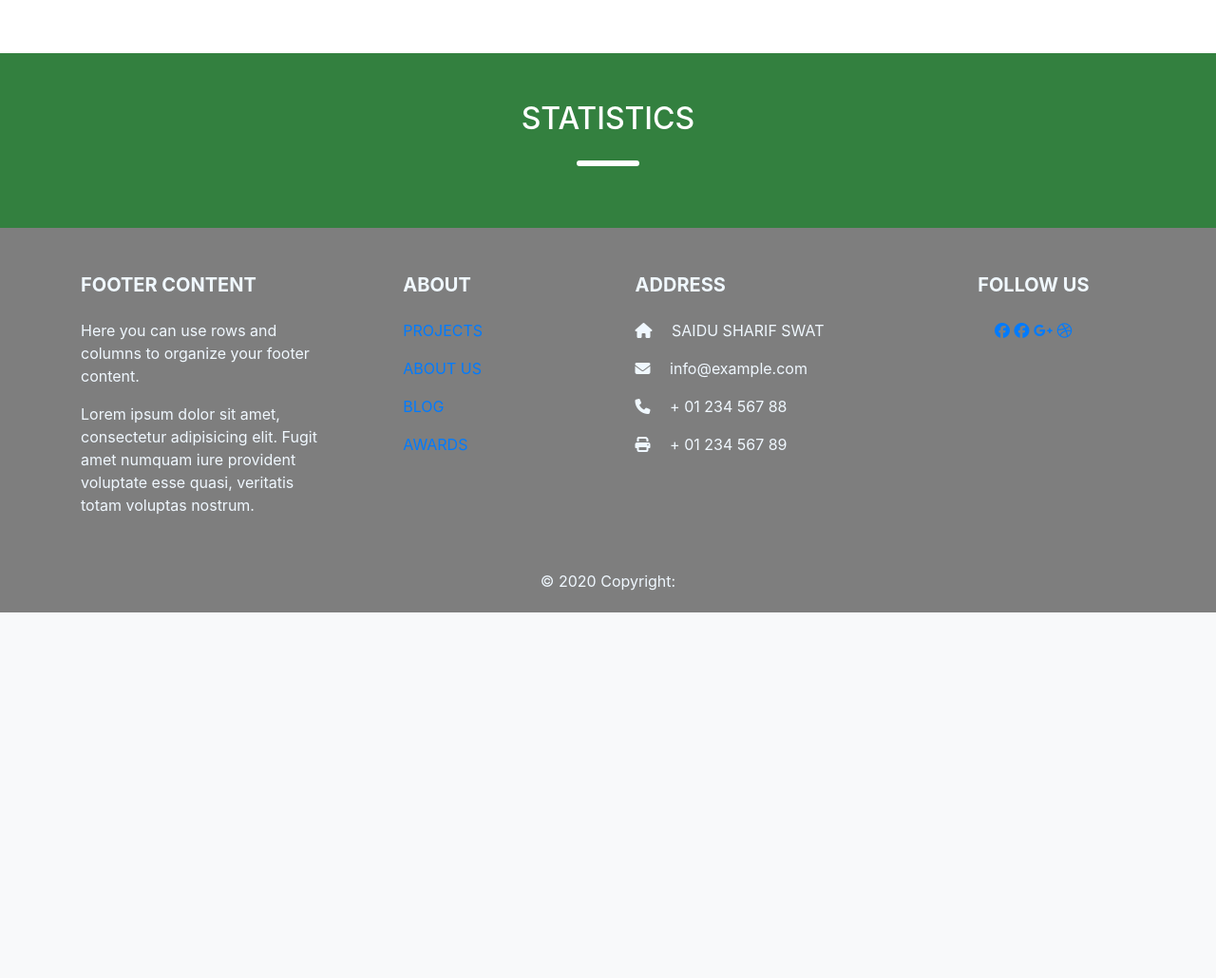
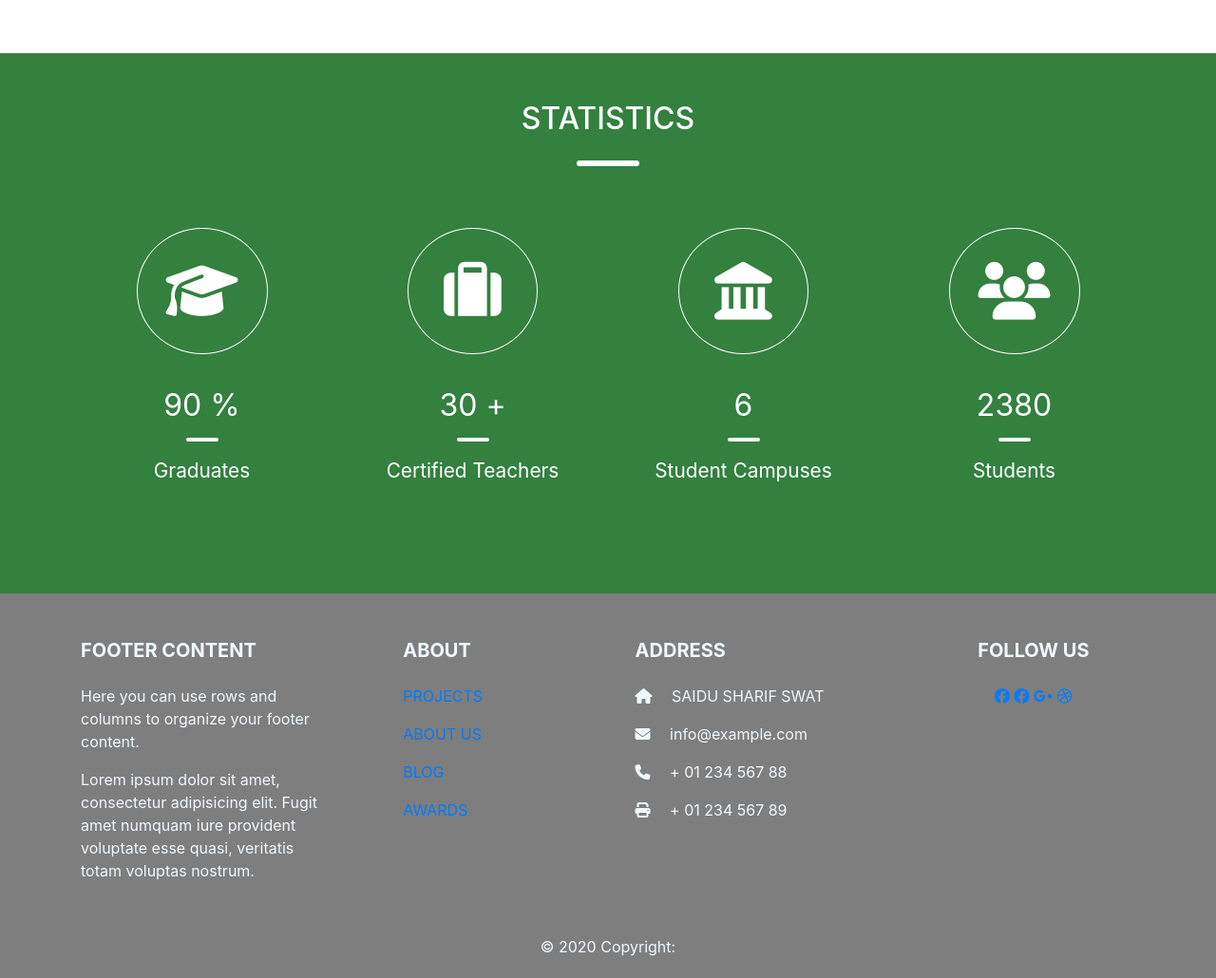
Before and after one commit to bakarfreelancer/jcswat, a PHP site: page / in a window 1280 px wide. Shown: the part 1108-2138 px from the top of the page at 95% size. Before the commit the page ends 1753 px from the top, so only its background shows below. Run offline with PHP 8.4, Linux system fonts and the light colour scheme; some libraries are stand-ins or nearby versions.

Commit message:
added statistics section

```diff
--- a/assets/css/style.css
+++ b/assets/css/style.css
@@ -18,12 +18,10 @@
   border-radius: 5px;
   margin: 25px auto 15px 0;
 }.smallLinePr{
-  width: 60px;
   border-color:var(--primary-color);
   margin: 25px auto 15px 0;
 }
 .smallLineWhite{
-  width: 60px;
   border-color: #fff;
   margin: 25px auto 15px 0;
 }
@@ -89,10 +87,42 @@ nav{
   padding: 30px;
 }
 
-/* stastics */
-.stasticsContainer .smallLineWhite{
+/* statistics */
+.statisticsContainer .smallLineWhite{
   margin: 25px auto 15px auto;
 }
+.statisticsHr{
+  width: 30px;
+  border: 2px solid #fff;
+  border-radius: 5px;
+  margin: 10px auto 15px auto;
+}
+.statisticsIcons {
+  margin-bottom:30px;
+}
+.statisticsIcons i {
+  display: inline-block;
+  font-size: 380%;
+  line-height: 70.4px;
+  padding: 30px;
+  border: solid 1px;
+  border-radius: 50%;
+  /* margin: 20px 1px 0 1px; */
+  /* background-color: rgba(239, 186, 108, 0.2); */
+}
+.statisticsIcons .fa-landmark,
+.statisticsIcons .fa-suitcase {
+  line-height: 70.4px;
+  padding: 30px 37px;
+
+}
+.statisticsCountDiv{
+  font-size: 200%;
+}
+.statisticsCountTitle{
+  font-size: 130%;
+}
+
 
 /* footer */
 .page-footer{
--- /dev/null
+++ b/assets/js/jquery/counter.js
@@ -0,0 +1 @@
+$('.stasticsCount').counterUp({ delay: 10, time: 1000 });
--- a/includes/pages/contact.inc.php
+++ b/includes/pages/contact.inc.php
@@ -8,7 +8,7 @@
       <div class="valid-feedback">
         Looks good!
       </div>
-    </div>
+    </div
     <div class="col-md-6 mb-3">
       <label for="validationServer02">Last name</label>
       <input type="text" class="form-control is-valid" id="validationServer02" value="Otto" required>
--- a/includes/pages/home.inc.php
+++ b/includes/pages/home.inc.php
@@ -73,12 +73,65 @@
 <!-- stastics starts -->
 <div class="container-fluid bg-pr">
   <div class="spacer"></div>
-<div class="container stasticsContainer">
-  <div class="text-center">
-    <h2 class="text-white mx-4 text-uppercase">Statistics</h2>
+  <div class="container statisticsContainer text-center text-white">
+      <h2 class="text-white mx-4 text-uppercase">Statistics</h2>
+      <hr class="smallLineWhite">
+      <div class="spacer"></div>
+      <div class="row">
+        <div class="col-md-3 mb-5">
+          <div class="statisticsIcons">
+          <i class="fas fa-graduation-cap"></i>
+          </div>
+          <div class="statisticsText">
+            <div class="statisticsCountDiv">
+              <span class="stasticsCount">90</span>
+              <span>%</span>
+              <hr class="statisticsHr">
+            </div>
+            <p class="statisticsCountTitle">Graduates</p>
+          </div>
+        </div>
+      <div class="col-md-3 mb-5">
+          <div class="statisticsIcons">
+          <i class="fas fa-suitcase"></i>
+          </div>
+          <div class="statisticsText">
+            <div class="statisticsCountDiv">
+              <span class="stasticsCount">30</span>
+              <span>+</span>
+              <hr class="statisticsHr">
+            </div>
+            <p class="statisticsCountTitle">Certified Teachers</p>
+          </div>
+        </div>
+      <div class="col-md-3 mb-5">
+          <div class="statisticsIcons">
+          <i class="fas fa-landmark"></i>
+          </div>
+          <div class="statisticsText">
+            <div class="statisticsCountDiv">
+              <span class="stasticsCount">6</span>
+              <span></span>
+              <hr class="statisticsHr">
+            </div>
+            <p class="statisticsCountTitle">Student Campuses</p>
+          </div>
+        </div>
+      <div class="col-md-3 mb-5">
+          <div class="statisticsIcons">
+          <i class="fas fa-users"></i>
+          </div>
+          <div class="statisticsText">
+            <div class="statisticsCountDiv">
+              <span class="stasticsCount">2380</span>
+              <span></span>
+              <hr class="statisticsHr">
+            </div>
+            <p class="statisticsCountTitle">Students</p>
+          </div>
+        </div>
+      </div>
   </div>
-  <hr class="smallLineWhite">
-</div>
-<div class="spacer"></div>
+  <div class="spacer"></div>
 </div>
 <!-- stastics end -->
--- a/index.php
+++ b/index.php
@@ -9,6 +9,14 @@
     <link rel="stylesheet" href="./assets/css/style.css">
     <!-- FONTAWESOME -->
     <script src="https://kit.fontawesome.com/a076d05399.js"></script>
+    <!-- JQUERY -->
+    <script src="https://ajax.googleapis.com/ajax/libs/jquery/3.5.1/jquery.min.js"></script>
+    <!-- JQUERY NUMBER COUNTER -->
+    <script src="https://cdnjs.cloudflare.com/ajax/libs/Counter-Up/1.0.0/jquery.counterup.min.js"></script>
+    <!-- JQUERY WAYPOINTS -->
+    <script src="https://cdnjs.cloudflare.com/ajax/libs/waypoints/4.0.1/jquery.waypoints.min.js"></script>
+
+
     <title>JC Swat</title>
 </head>
 <body>
@@ -34,6 +42,8 @@ if(isset($_GET['page'])){
 
 include './includes/components/footer.php'; //Iclude footer file
 ?>
+<!-- CUSTOM FILES -->
+<script rel="text/javascript" src="assets/js/jquery/counter.js"></script>
 
 <!-- BOOTSTRAP JS -->
 <script src="https://code.jquery.com/jquery-3.5.1.slim.min.js" integrity="sha384-DfXdz2htPH0lsSSs5nCTpuj/zy4C+OGpamoFVy38MVBnE+IbbVYUew+OrCXaRkfj" crossorigin="anonymous"></script>
```
